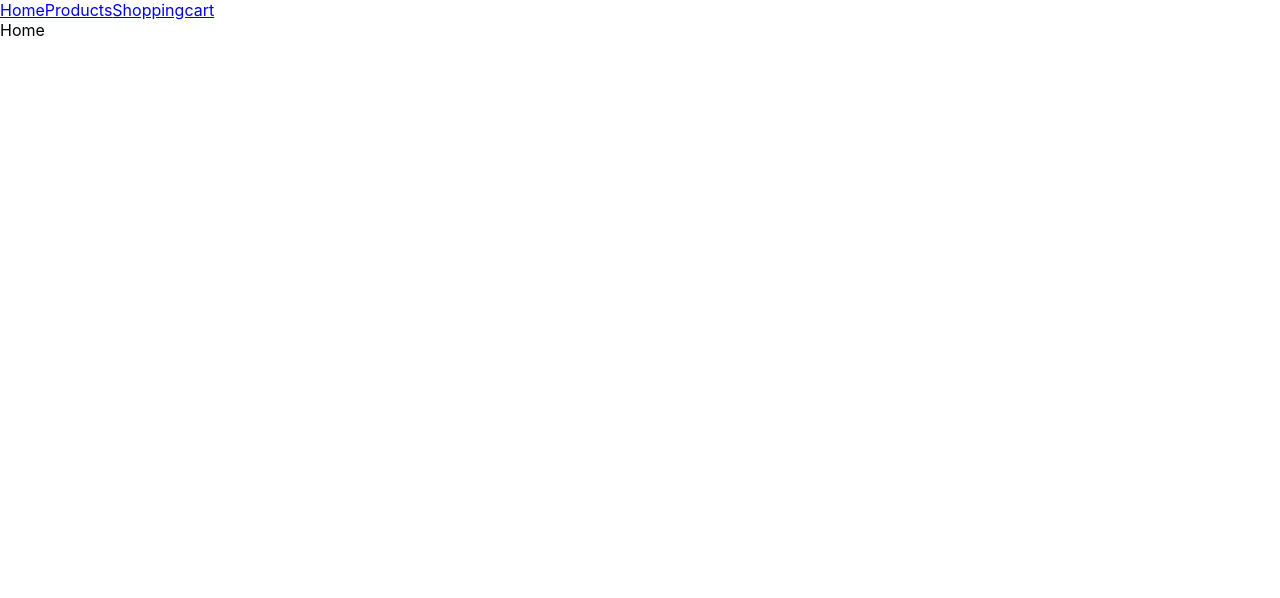
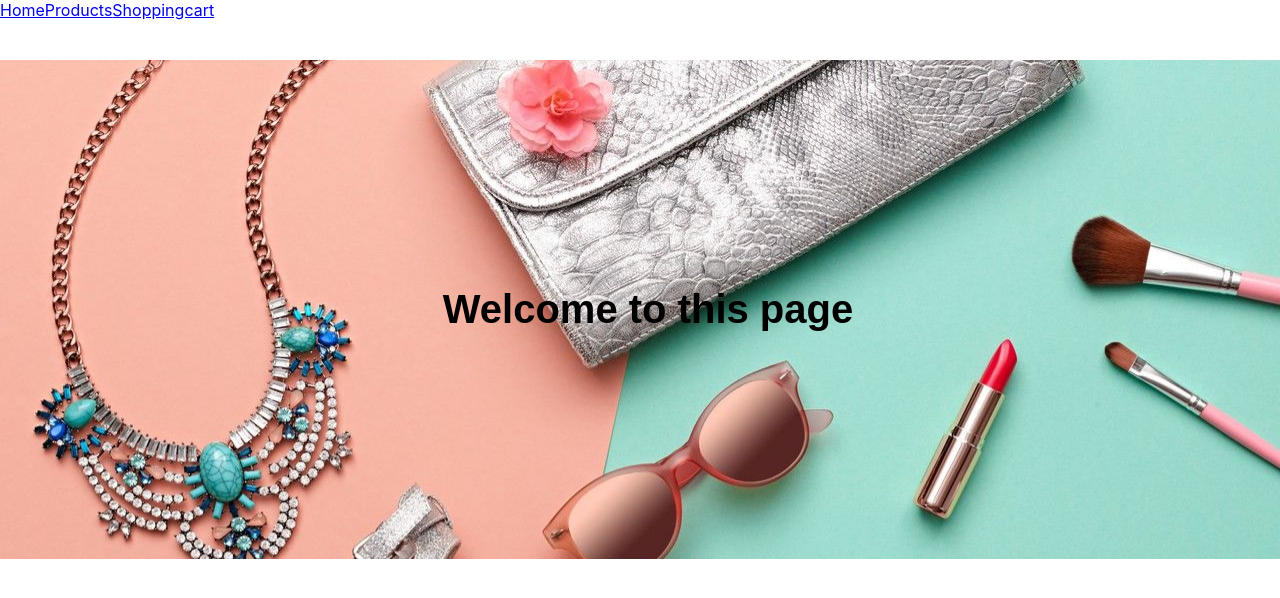
Before and after one commit to romigh94/e-commerce-app, a React (Create React App) app: page / in a window 1280 px wide. Shown: the top 598 px of the page. Built offline with nearby package versions, Linux system fonts and the light colour scheme.

Commit message:
design and background image

```diff
--- a/src/components/Home.jsx
+++ b/src/components/Home.jsx
@@ -1,8 +1,13 @@
 import React from 'react'
+import '../styles.css'
 
 const Home = () => {
   return (
-    <div>Home</div>
+    <main>
+    <div className="HomePage">
+        <h1>Welcome to this page</h1>
+    </div>
+    </main>
   )
 }
 
--- /dev/null
+++ b/src/styles.css
@@ -0,0 +1,14 @@
+.HomePage {
+    margin: 40px auto;
+    text-align: center;
+    padding: 200px;
+    background-image: url('productImages/background-image.jpg');
+    background: cover;
+    width: 70%;
+
+    font-family: sans-serif
+}
+
+h1 {
+    font-size: 40px;
+}
```
Also changed, not shown: src/productImages/background-image.jpg (added).
